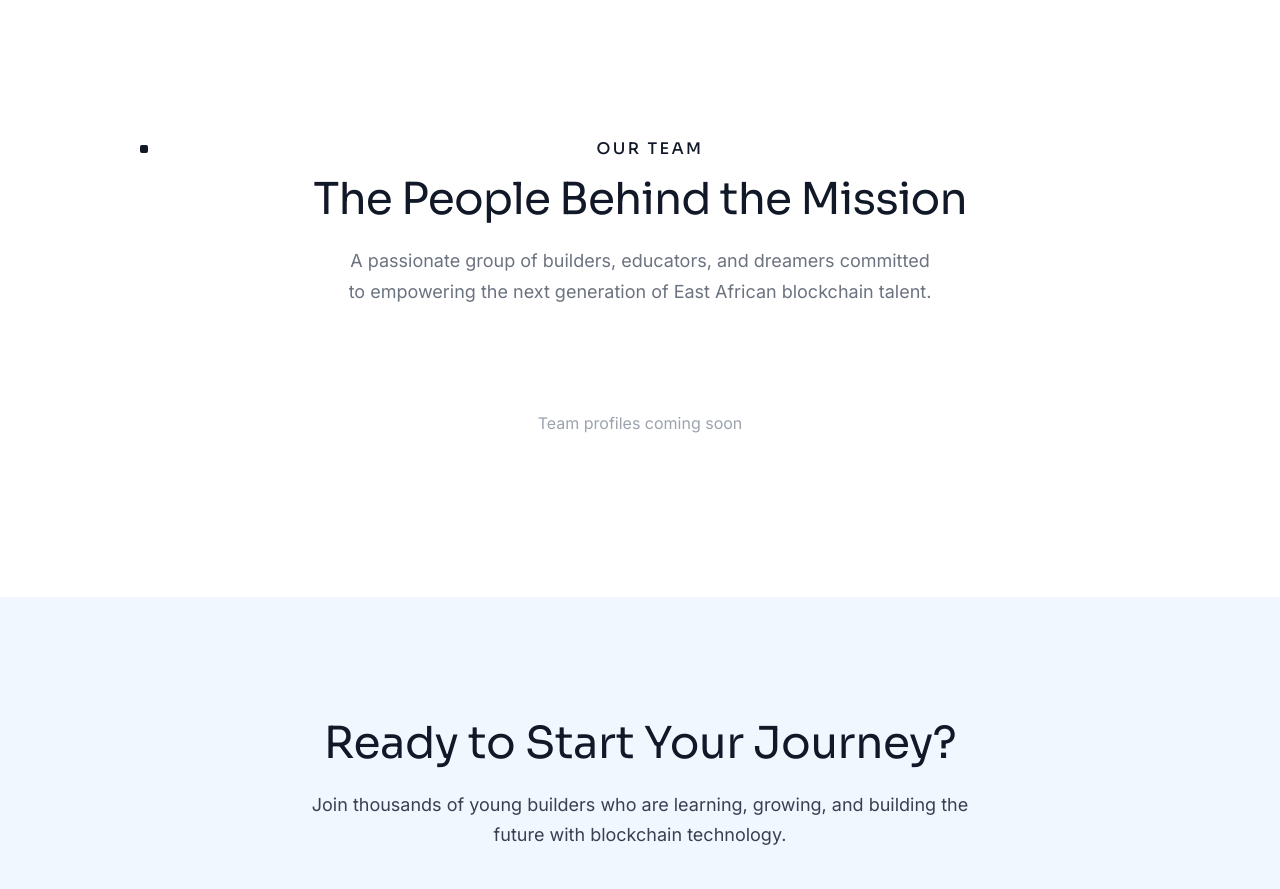
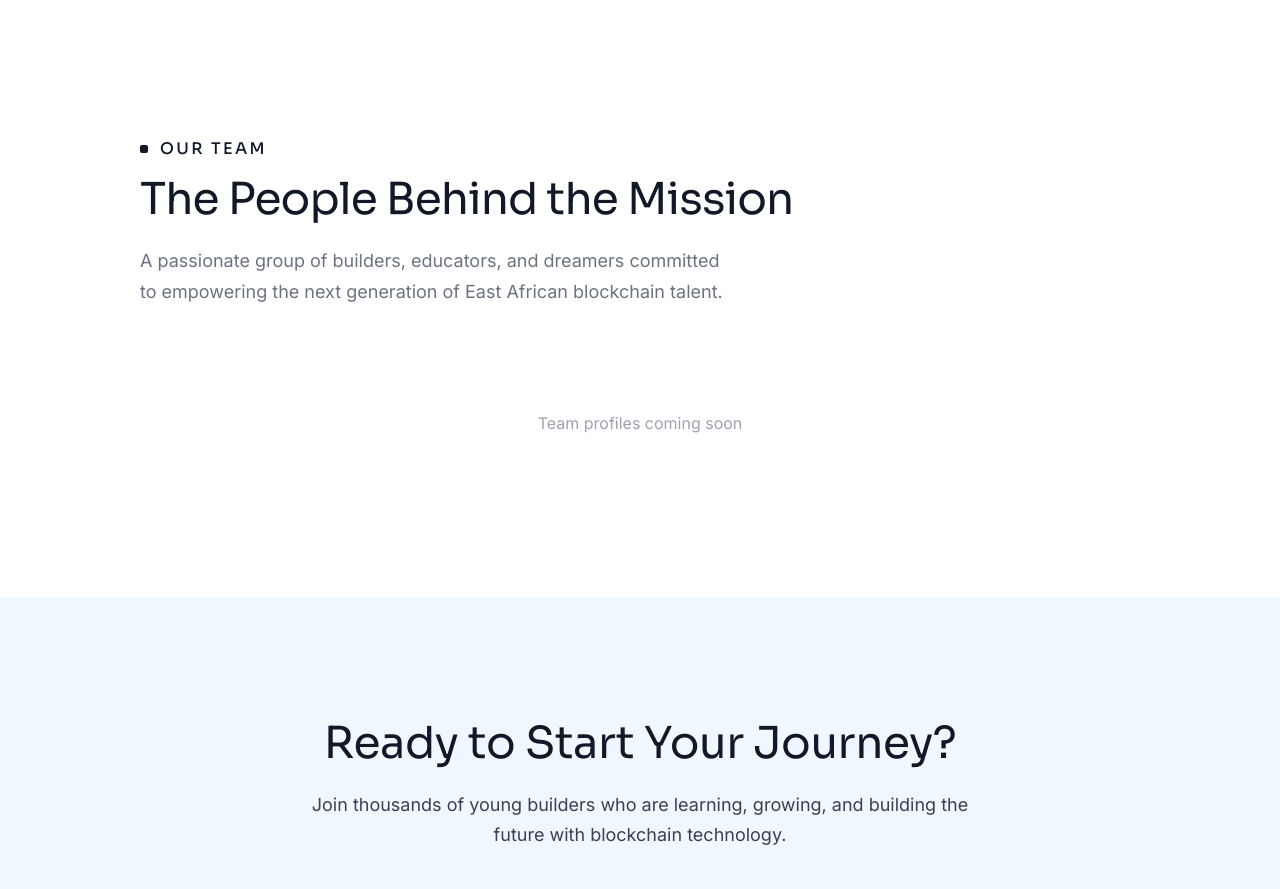
Before and after one commit to Deon62/cneo, a React (Vite) app: page /about in a window 1280 px wide. Shown: the part 3720-4609 px from the top of the page. Built offline with nearby package versions, Linux system fonts and the light colour scheme.

Commit message:
updating styles

```diff
--- a/src/About.css
+++ b/src/About.css
@@ -556,7 +556,7 @@
 }
 
 .team-header {
-  text-align: center;
+  text-align: left;
   margin-bottom: 64px;
 }
 
@@ -577,7 +577,7 @@
   color: #6B7280;
   line-height: 1.7;
   max-width: 600px;
-  margin: 0 auto;
+  margin: 0;
 }
 
 .team-empty-state-simple {
```
